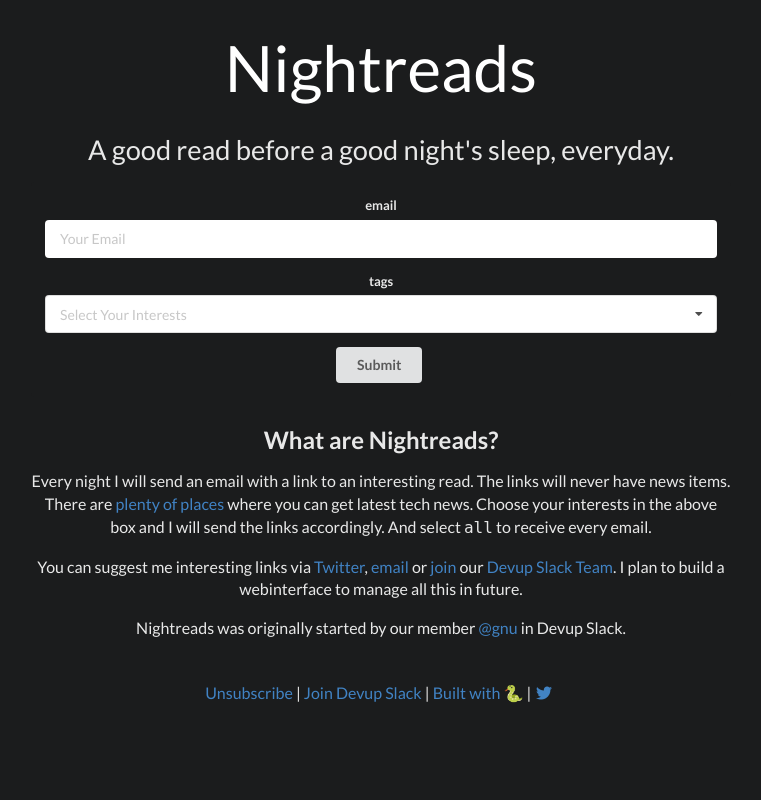
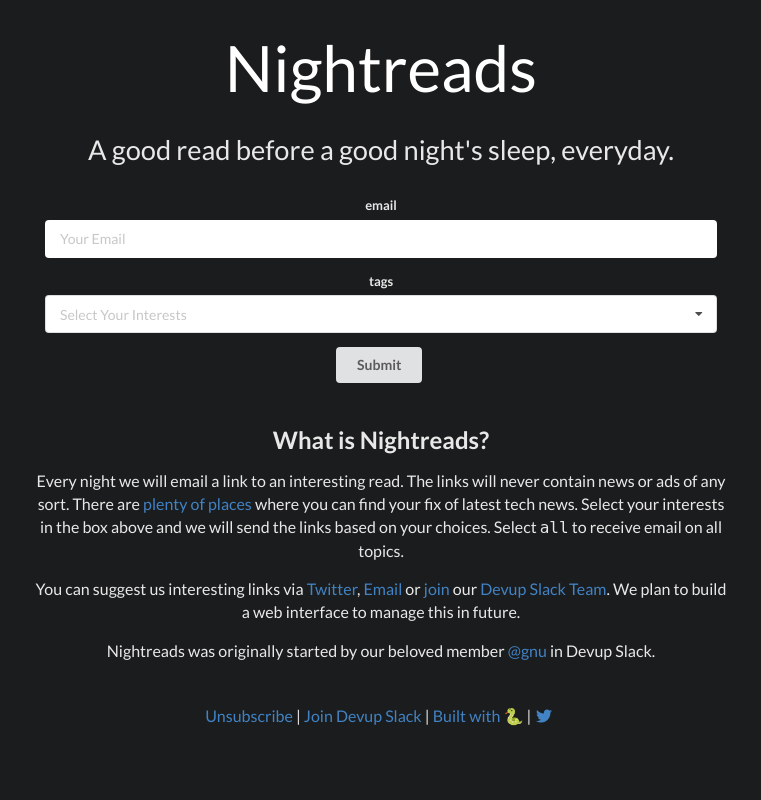
Before and after one commit to avinassh/nightreads, a Django app: page / in a window 1280 px wide. Shown: the whole page, without its empty margins (259-1020 px from the left). Run offline with Django 3.2, Linux system fonts and the light colour scheme; data that the repository does not hold is empty; parts of the project's set-up code (start-up, migrations or seed data) failed here and were passed over; some libraries are stand-ins or nearby versions.

Commit message:
About Nightreads: Spruce up the sections content

```diff
--- a/nightreads/templates/user_manager/index.html
+++ b/nightreads/templates/user_manager/index.html
@@ -31,10 +31,10 @@
   <div class="ui inverted vertical center aligned segment">
     <div class="ui text container">
       <div class="ui inverted">
-          <h2>What are Nightreads?</h2>
-          <p>Every night I will send an email with a link to an interesting read. The links will never have news items. There are <a href="http://lobste.rs">plenty</a> <a href="https://news.ycombinator.com">of</a> <a href="https://www.reddit.com/r/programming">places</a> where you can get latest tech news. Choose your interests in the above box and I will send the links accordingly. And select <code>all</code> to receive every email.</p>
-          <p>You can suggest me interesting links via <a href="https://twitter.com/devupin">Twitter</a>, <a href="http://scr.im/avii">email</a> or <a href="http://slack.devup.in">join</a> our <a href="https://dev-s.slack.com">Devup Slack Team</a>. I plan to build a webinterface to manage all this in future.</p>
-          <p>Nightreads was originally started by our member <a href="https://dev-s.slack.com/team/gnu">@gnu</a> in Devup Slack.</p>
+          <h2>What is Nightreads?</h2>
+          <p>Every night we will email a link to an interesting read. The links will never contain news or ads of any sort. There are <a href="http://lobste.rs">plenty</a> <a href="https://news.ycombinator.com">of</a> <a href="https://www.reddit.com/r/programming">places</a> where you can find your fix of latest tech news. Select your interests in the box above and we will send the links based on your choices. Select <code>all</code> to receive email on all topics.</p>
+          <p>You can suggest us interesting links via <a href="https://twitter.com/devupin">Twitter</a>, <a href="http://scr.im/avii">Email</a> or <a href="http://slack.devup.in">join</a> our <a href="https://dev-s.slack.com">Devup Slack Team</a>. We plan to build a web interface to manage this in future.</p>
+          <p>Nightreads was originally started by our beloved member <a href="https://dev-s.slack.com/team/gnu">@gnu</a> in Devup Slack.</p>
       </div>
     </div>
   </div>
```
